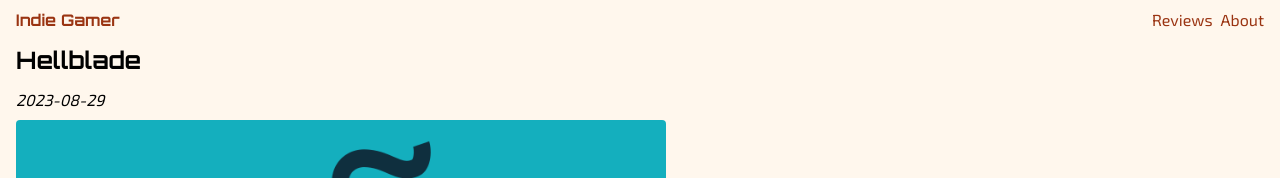
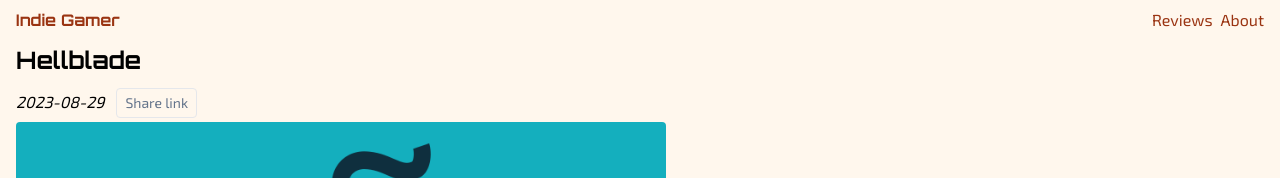
Before and after one commit to patriciacostadacruz/next-reviews-app, a Next.js app: page /reviews/hellblade in a window 1280 px wide. Shown: the top 178 px of the page. Built offline with nearby package versions, Linux system fonts and the light colour scheme.

Commit message:
Adds sharebuttonlink client component and its template structure as well as some styling

```diff
--- a/app/reviews/[slug]/page.tsx
+++ b/app/reviews/[slug]/page.tsx
@@ -1,4 +1,5 @@
 import Heading from '@/components/Heading';
+import ShareLinkButton from '@/components/ShareLinkButton';
 import { getReview, getSlugs } from '@/lib/reviews';
 import { Metadata } from 'next';
 
@@ -33,7 +34,10 @@
   return (
     <>
       <Heading>{review.title}</Heading>
-      <p className="italic pb-2">{review.date}</p>
+      <div className="flex gap-3 items-baseline">
+        <p className="italic pb-2">{review.date}</p>
+        <ShareLinkButton />
+      </div>
       <img
         src={review.image}
         alt="Game"
--- /dev/null
+++ b/components/ShareLinkButton.tsx
@@ -0,0 +1,18 @@
+// needs to be added so this is treated as client component to be able to use functionalities such as onclick - which are not avail in server components (default)
+// will be rendered both in server AND browser - hydration
+'use client';
+
+export default function ShareLinkButton() {
+  const handleClick = () => {
+    return;
+  };
+
+  return (
+    <button
+      onClick={handleClick}
+      className="border px-2 py-1 rounded text-slate-500 text-sm hover:bg-orange-100 hover:text-slate-700"
+    >
+      Share link
+    </button>
+  );
+}
```
